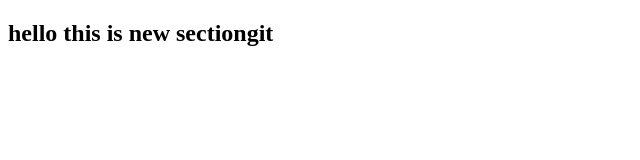
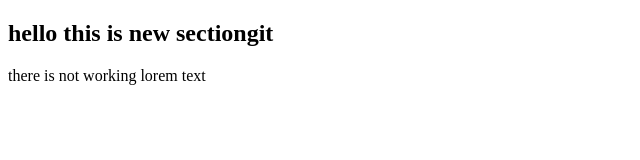
Before and after one commit to shafiulbasar/mywork, a plain HTML site: page newSection.html in a window 1280 px wide. Shown: the whole page, without its empty margins (0-640 px from the left). Drawn offline with Linux system fonts and the light colour scheme.

Commit message:
Update newSection.html

```diff
--- a/newSection.html
+++ b/newSection.html
@@ -10,6 +10,7 @@
     <div class="row">
       <div class="neew">
         <h2>hello this is new sectiongit</h2>
+        <p> there is not working lorem text </p>
       </div>
     </div>
   </div>
```
